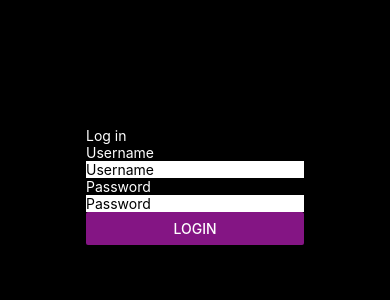
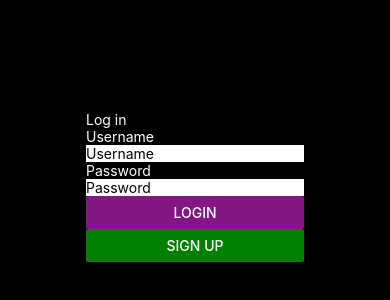
Before and after one commit to davidptclark/nc-portfolio-fe, a React Native app: screen / in a window 390 px wide. Shown: the part 236-536 px from the top of the page. Built offline with nearby package versions, Linux system fonts and the light colour scheme.

Commit message:
Added signup button

```diff
--- a/src/components/Login.jsx
+++ b/src/components/Login.jsx
@@ -43,6 +43,12 @@ const Login = () => {
         color="#841584"
         accessibilityLabel="log in"
       />
+      <Button
+        onPress={() => {}}
+        title="Sign Up"
+        color="green"
+        accessibilityLabel="Sign up"
+      />
     </View>
   );
 };
```
